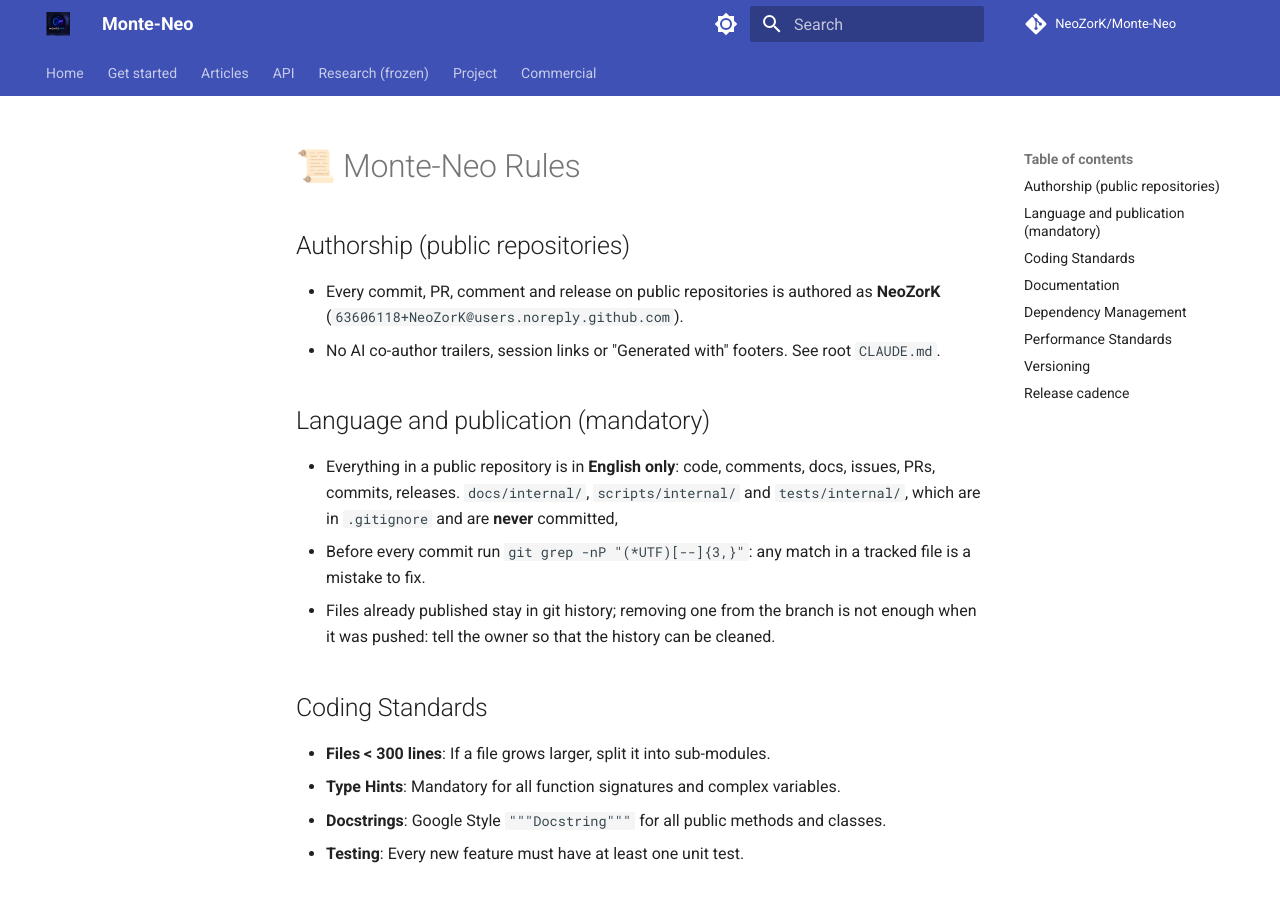
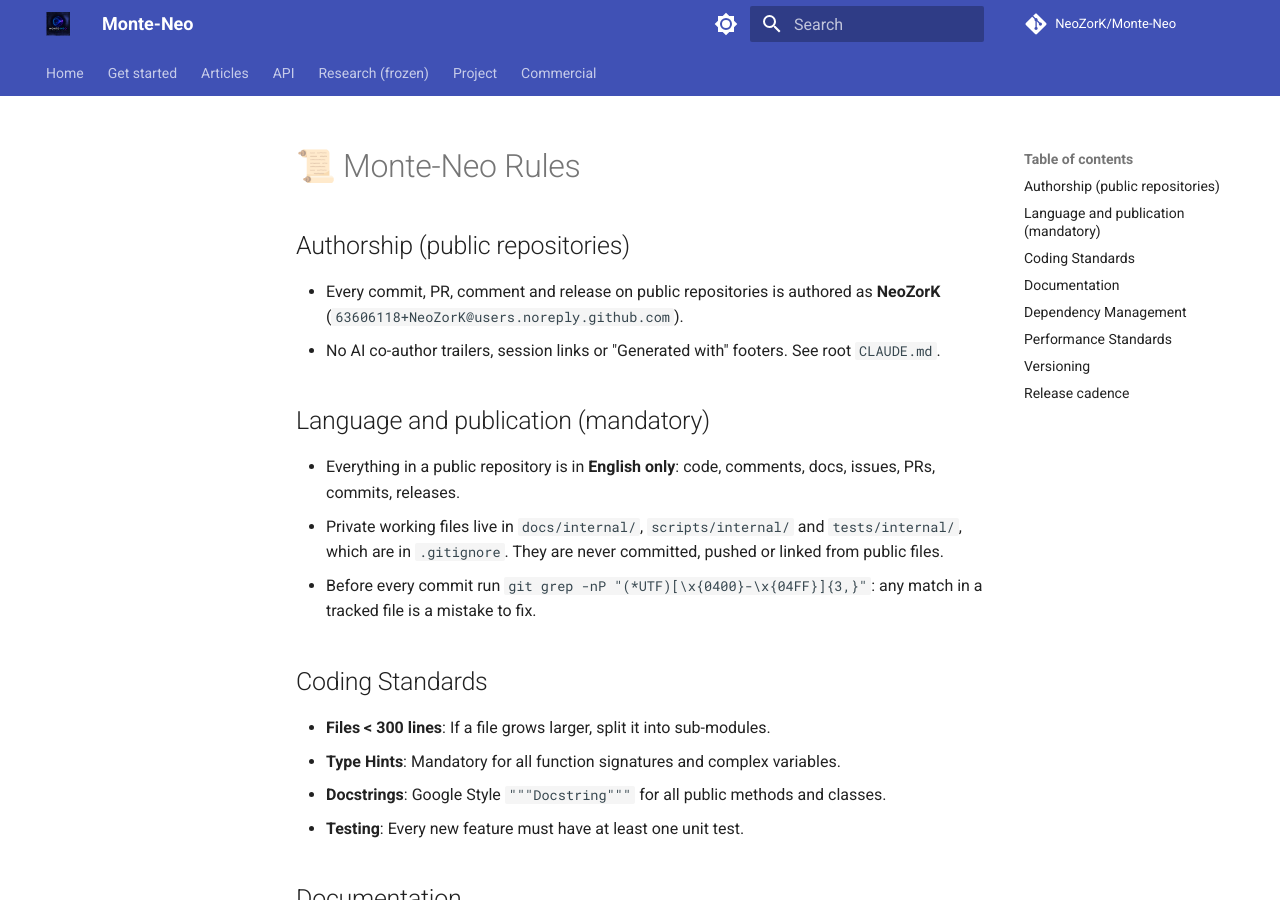
Before and after one commit to NeoZorK/Monte-Neo, an MkDocs documentation site: the page built from docs/development/rules.md, in a window 1280 px wide and 900 px high. Built offline with MkDocs 1.6.1 and Material for MkDocs 9.7.7, drawn with Linux system fonts in a browser that asks for light colours; comment, search, counter and statistics services are not loaded.

Commit message:
Docs: English-only rule wording, roadmap entry for local agents

```diff
--- a/docs/development/rules.md
+++ b/docs/development/rules.md
@@ -9,10 +9,8 @@
 ## Language and publication (mandatory)
 
 - Everything in a public repository is in **English only**: code, comments, docs, issues, PRs, commits, releases.
-  `docs/internal/`, `scripts/internal/` and `tests/internal/`, which are in `.gitignore` and are **never** committed,
-- Before every commit run `git grep -nP "(*UTF)[--]{3,}"`: any match in a tracked file is a mistake to fix.
-- Files already published stay in git history; removing one from the branch is not enough when it was pushed:
-  tell the owner so that the history can be cleaned.
+- Private working files live in `docs/internal/`, `scripts/internal/` and `tests/internal/`, which are in `.gitignore`. They are never committed, pushed or linked from public files.
+- Before every commit run `git grep -nP "(*UTF)[\x{0400}-\x{04FF}]{3,}"`: any match in a tracked file is a mistake to fix.
 
 ## Coding Standards
 
--- a/mkdocs.yml
+++ b/mkdocs.yml
@@ -108,3 +108,6 @@
       - Docs map: docs-map.md
       - Security: https://github.com/NeoZorK/Monte-Neo/blob/main/SECURITY.md
   - Commercial: en/COMMERCIAL.md
+
+exclude_docs: |
+  internal/
```
Also changed, not shown: CLAUDE.md (+1 -0 lines), docs/project/ROADMAP.md (+7 -0 lines), 2 other files.
